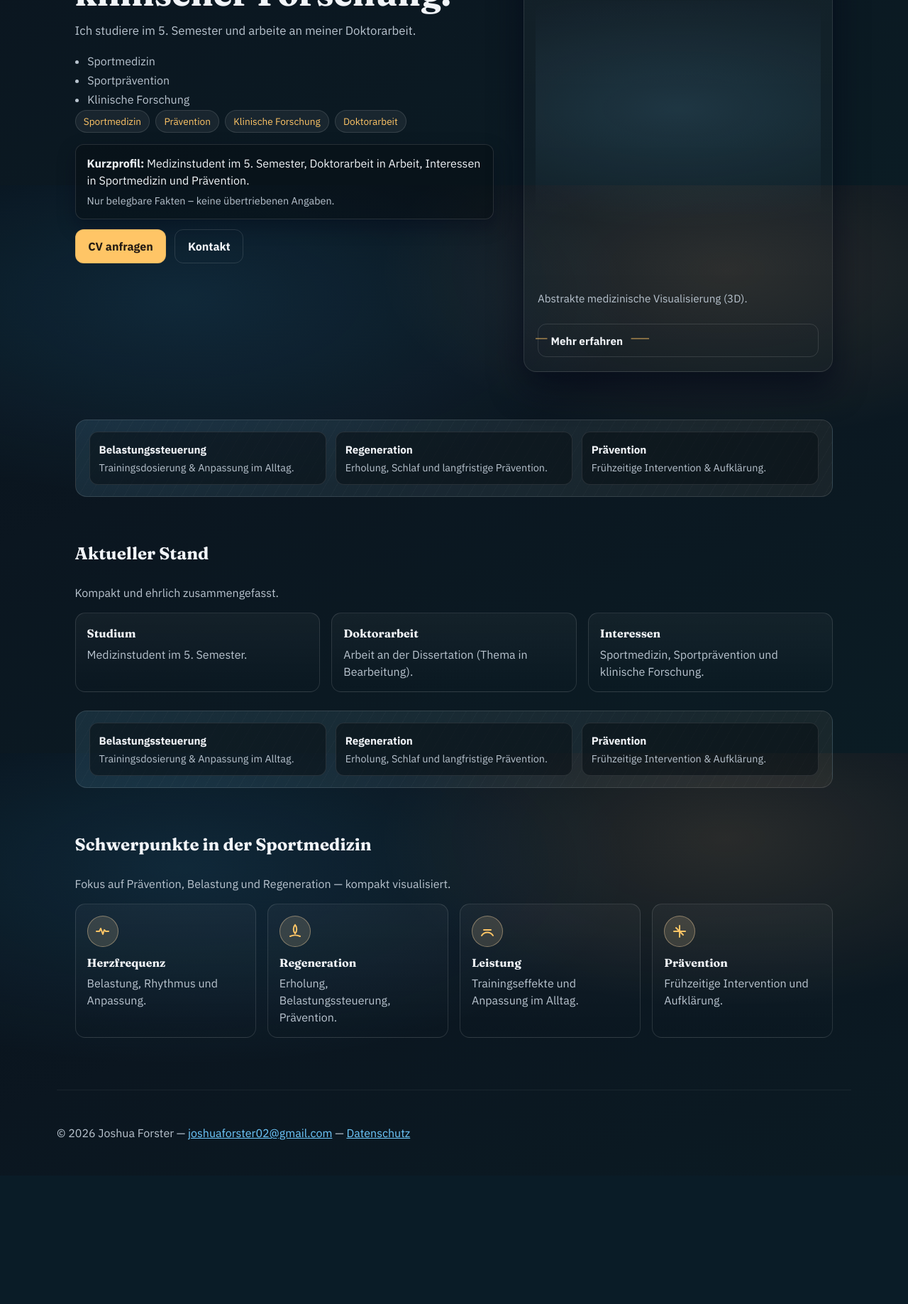
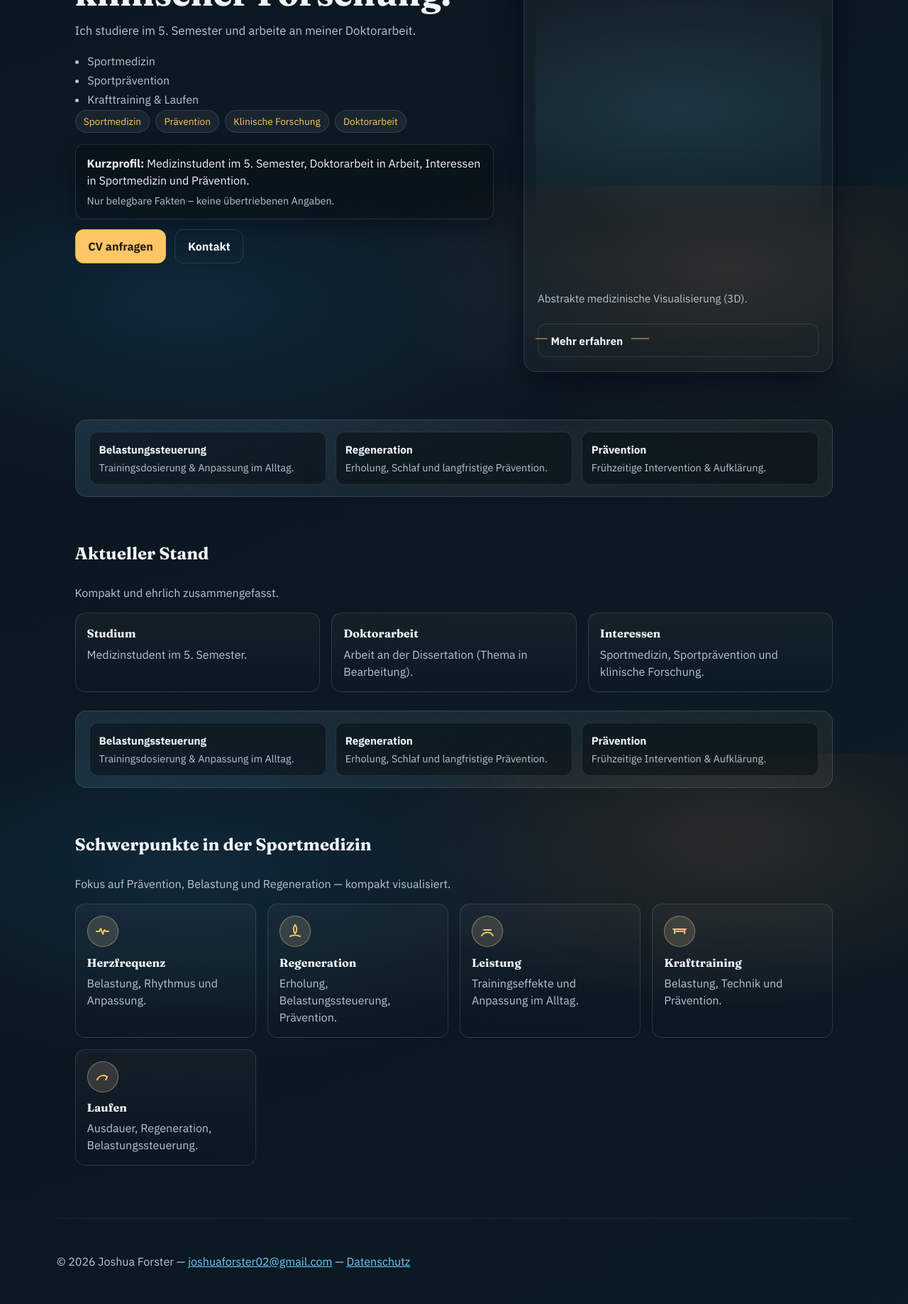
Before and after one commit to JoshuaForster02/Mywebsite, a Flask app: page / in a window 1280 px wide. Shown: the part 539-2376 px from the top of the page at 71% size. Before the commit the page ends 2145 px from the top, so only its background shows below. Run offline with Flask 3, Linux system fonts and the light colour scheme.

Commit message:
Integrate strength training and running

```diff
--- a/templates/index.html
+++ b/templates/index.html
@@ -58,7 +58,7 @@
           <ul class="interest-list">
             <li>Sportmedizin</li>
             <li>Sportprävention</li>
-            <li>Klinische Forschung</li>
+            <li>Krafttraining & Laufen</li>
           </ul>
           <div class="badges" aria-hidden="true">
             <span class="badge">Sportmedizin</span>
@@ -189,11 +189,21 @@
           </div>
           <div class="icon-card">
             <div class="icon-circle">
-              <svg viewBox="0 0 24 24" aria-hidden="true"><path d="M12 4v16M4 12h16" stroke="currentColor" stroke-width="2" stroke-linecap="round"/>
-              <path d="M7 7l10 10" stroke="currentColor" stroke-width="2" stroke-linecap="round"/></svg>
+              <svg viewBox="0 0 24 24" aria-hidden="true"><path d="M3 9h18" stroke="currentColor" stroke-width="2" stroke-linecap="round"/>
+              <path d="M5 9v6M19 9v6" stroke="currentColor" stroke-width="2" stroke-linecap="round"/>
+              <path d="M7 12h10" stroke="currentColor" stroke-width="2" stroke-linecap="round"/></svg>
             </div>
-            <h4>Prävention</h4>
-            <p>Frühzeitige Intervention und Aufklärung.</p>
+            <h4>Krafttraining</h4>
+            <p>Belastung, Technik und Prävention.</p>
+          </div>
+          <div class="icon-card">
+            <div class="icon-circle">
+              <svg viewBox="0 0 24 24" aria-hidden="true"><path d="M4 16c2-4 6-6 10-6" stroke="currentColor" stroke-width="2" stroke-linecap="round"/>
+              <path d="M14 10l4 2-2 4" stroke="currentColor" stroke-width="2" stroke-linecap="round"/>
+              </svg>
+            </div>
+            <h4>Laufen</h4>
+            <p>Ausdauer, Regeneration, Belastungssteuerung.</p>
           </div>
         </div>
       </section>
```
